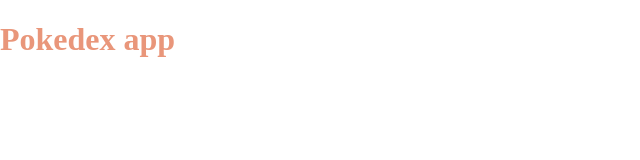
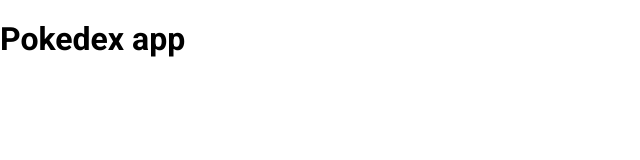
Before and after one commit to maucou/listagem_pokemon, a plain HTML site: page index.html in a window 1280 px wide. Shown: the whole page, without its empty margins (0-640 px from the left). Drawn offline with nearby package versions, Linux system fonts and the light colour scheme.

Commit message:
updating the font-family

```diff
--- a/assets/css/global.css
+++ b/assets/css/global.css
@@ -1,4 +1,3 @@
-
-h1 {
-    color: darksalmon;
+*{
+    font-family: 'Roboto', sans-serif;
 }
```
Also changed, not shown: index.html (line endings or trailing spaces).
